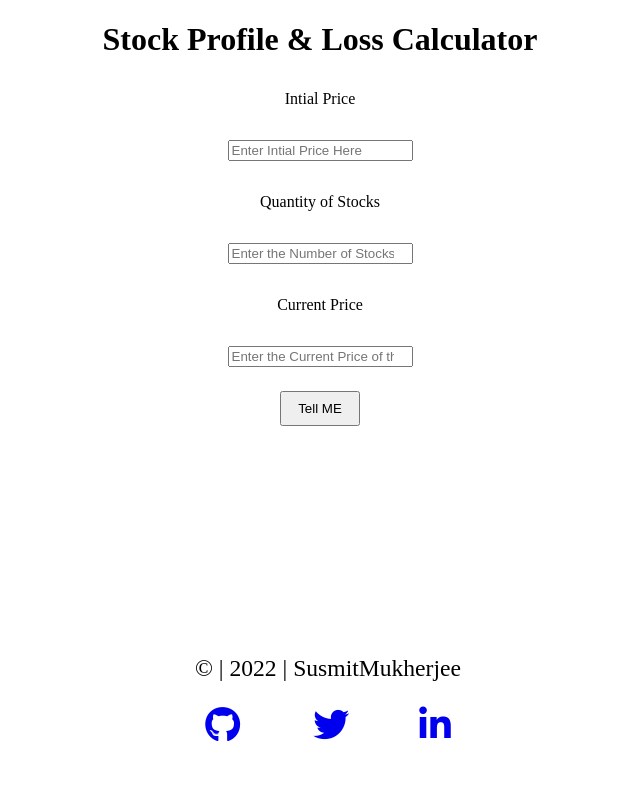
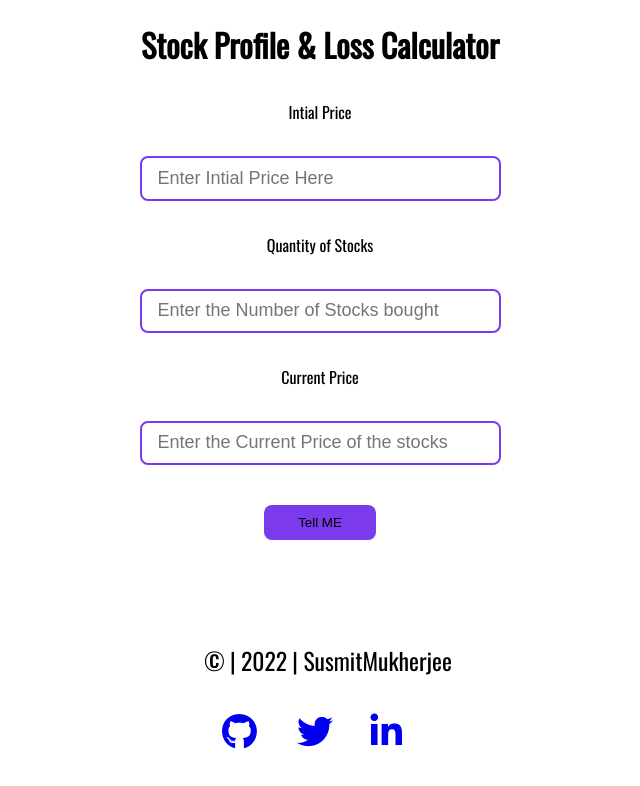
Before and after one commit to SusmitM/profit-or-loss, a plain HTML site: page index.html in a window 1280 px wide. Shown: the whole page, without its empty margins (320-960 px from the left). Drawn offline with nearby package versions, Linux system fonts and the light colour scheme.

Commit message:
css comit 1.0

```diff
--- a/index.html
+++ b/index.html
@@ -12,11 +12,11 @@
 <body>
     <h1 class="intro">Stock Profile & Loss Calculator</h1>
     <label for="initial-price">Intial Price </label>
-    <input id="initial-price" type="number" placeholder="Enter Intial Price Here">
+    <input id="initial-price" placeholder="Enter Intial Price Here">
     <label for="quantity">Quantity of Stocks  </label>
-    <input id="quantity" type="number" placeholder="Enter the Number of Stocks bought">
+    <input id="quantity" placeholder="Enter the Number of Stocks bought">
     <label for="current-price">Current Price </label>
-    <input id="current-price" type="number" placeholder="Enter the Current Price of the stocks">
+    <input id="current-price" placeholder="Enter the Current Price of the stocks">
     <div id="btnDiv"><button id="submitBtn">Tell ME</button></div>
     <p id="output"></p>
     <footer>
--- a/style.css
+++ b/style.css
@@ -1,29 +1,52 @@
-body{
+@import url('https://fonts.googleapis.com/css2?family=Oswald:wght@200;300;400&display=swap');
+
+body {
     text-align: center;
+    font-family: 'Oswald', sans-serif;
 }
-label{
+
+label {
     display: block;
     margin: 2rem;
 }
-#submitBtn{
-    padding: 0.5rem 1rem 0.5rem 1rem;
+input{
+  font-size: large;
+  display: block;
+  outline: #fff;
+  padding: 0.6rem 1rem;
+  margin: 1rem auto;
+  border: 2px solid #7c3aed;
+  border-radius: 0.5rem;
+  width: 100%;
+  max-width: 325px;
+}
+
+#submitBtn {
+    background-color: #7c3aed;
+    border-radius: 0.5rem;
+    border-color: transparent;
+    padding: 0.5rem 2rem 0.5rem 2rem;
     margin: 1.5rem;
+}
+#btnDiv{
+    padding-bottom: 1rem;
+
 }
 
 .fsection {
     position: absolute;
     width: 100%;
-    bottom: -19px;
     font-size: 2.95vh;
     font-weight: 400;
-    padding: 0rem 0rem 3rem 0rem;
+    padding: 0rem 0rem 0.5rem 0rem;
 
-  }
+}
 
-  .icons {
+.icons {
+    color: black;
     font-size: 4.5vh;
     display: inline;
-    padding: 0.1rem 2rem 0.5rem;
+    padding: 0rem 2rem 0rem 0rem;
     cursor: pointer;
 
-  }
+}
```
